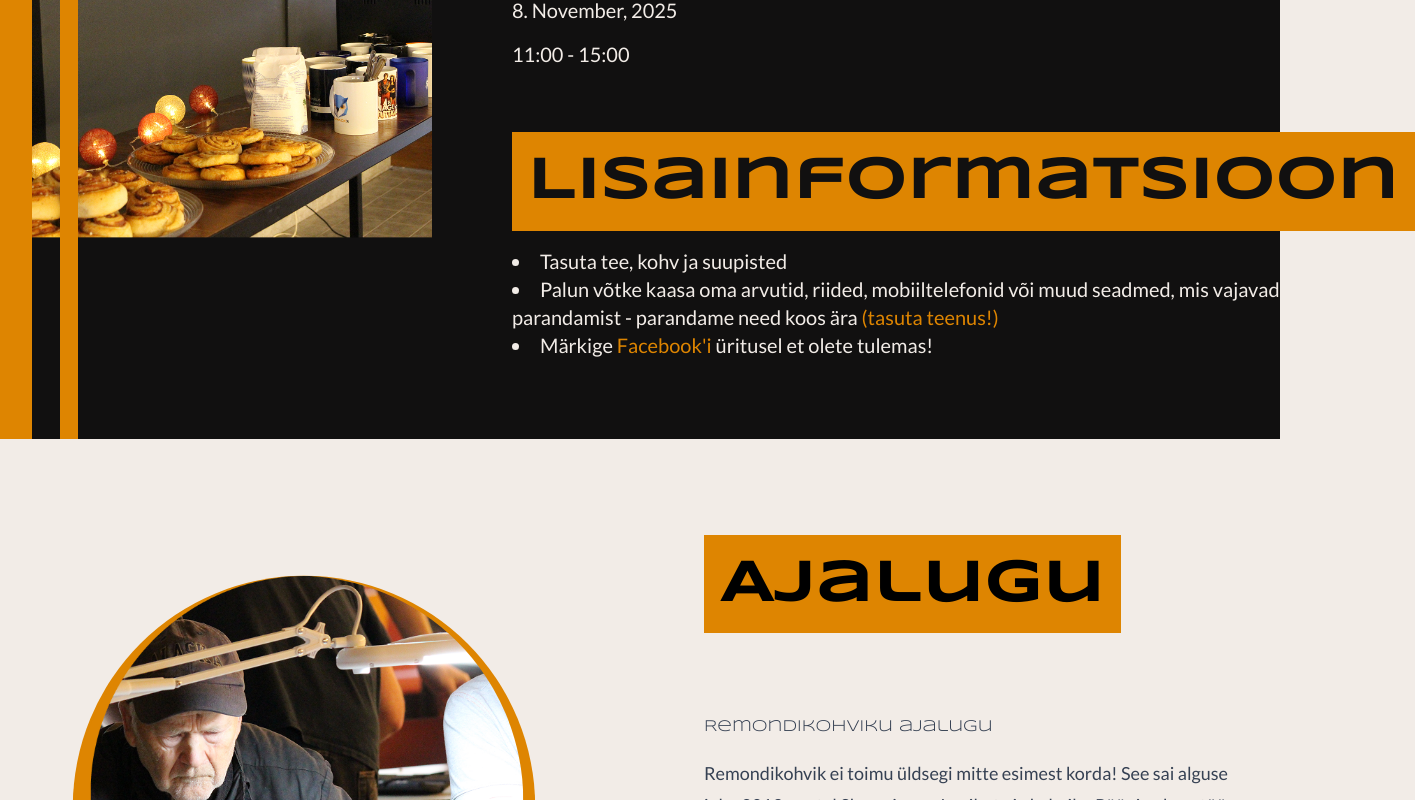
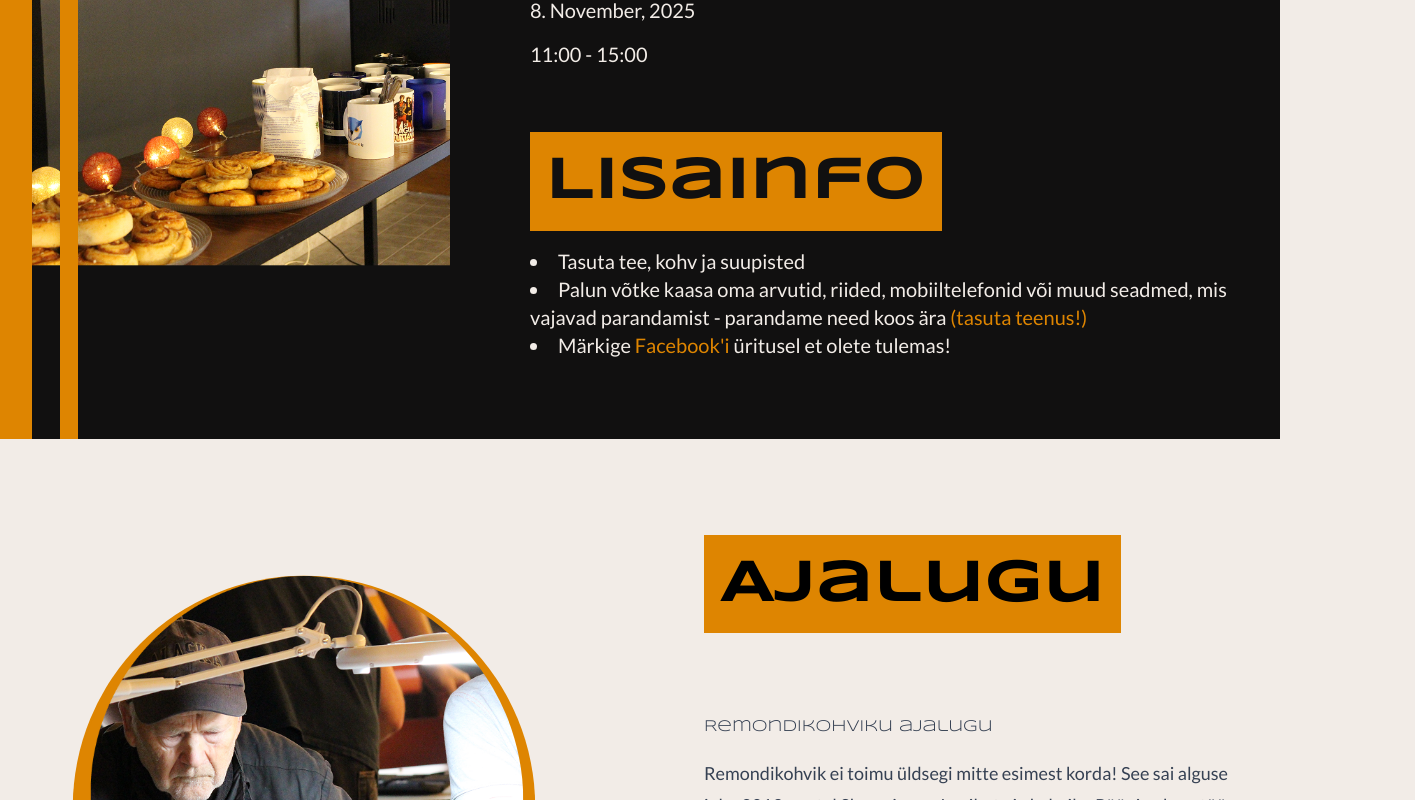
Before and after one commit to Lapikud/remondikohvik.lapikud.ee, a Next.js app: page / in a window 1280 px wide. Shown: the part 2360-3160 px from the top of the page, 1415 px wide, since content can reach past the window. Built offline with nearby package versions, Linux system fonts and the light colour scheme.

Commit message:
lisainfo title fix

```diff
--- a/components/layout/info.tsx
+++ b/components/layout/info.tsx
@@ -67,7 +67,7 @@ export const InfoSection = () => (
           height={400}
           className="w-full object-contain lg:hidden"
         />
-        <ContentBox title="Lisainformatsioon">
+        <ContentBox title="Lisainfo">
           <ul className="list-disc list-inside">
             <li>Tasuta tee, kohv ja suupisted</li>
             <li>
```
